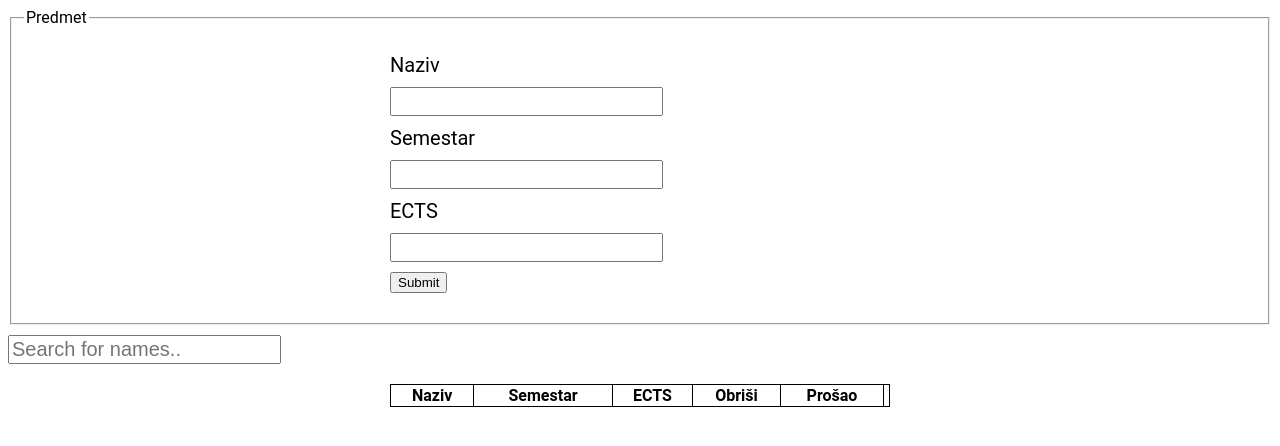
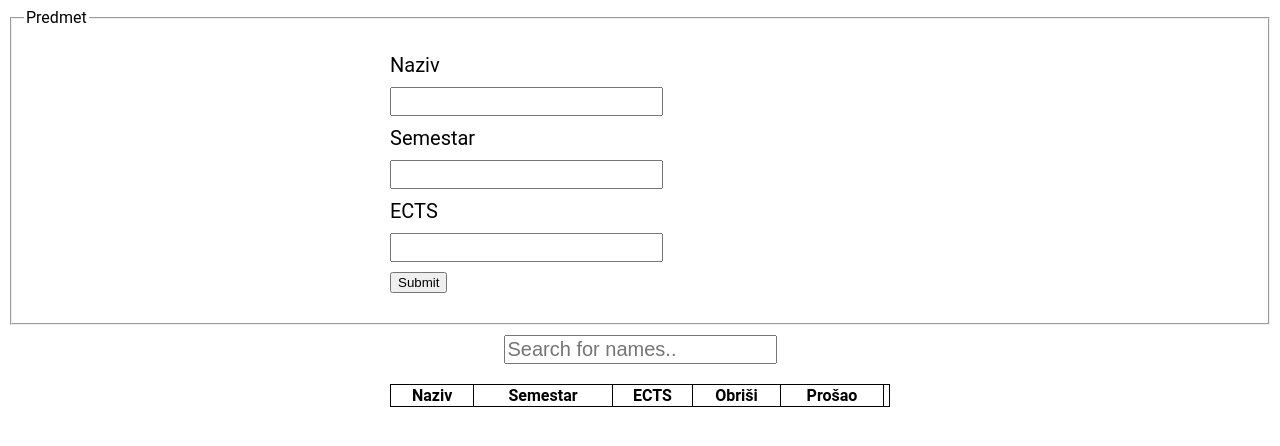
Before and after one commit to GeneralSting/git-lv1, a plain HTML site: page index.html in a window 1280 px wide. Drawn offline with nearby package versions, Linux system fonts and the light colour scheme.

Commit message:
Centriran input za pretrazivanje tablice

```diff
--- a/css/style.css
+++ b/css/style.css
@@ -26,3 +26,10 @@ body {
   button {
     display: block;
   }
+
+  #myInput{
+    margin-left: auto;
+    margin-right: auto;
+  }
+
+  /*  Dr. Ante Pavlovic ti je preuzeo projekt sa githuba, cuo je da trebas centriranje inputa :D
```
